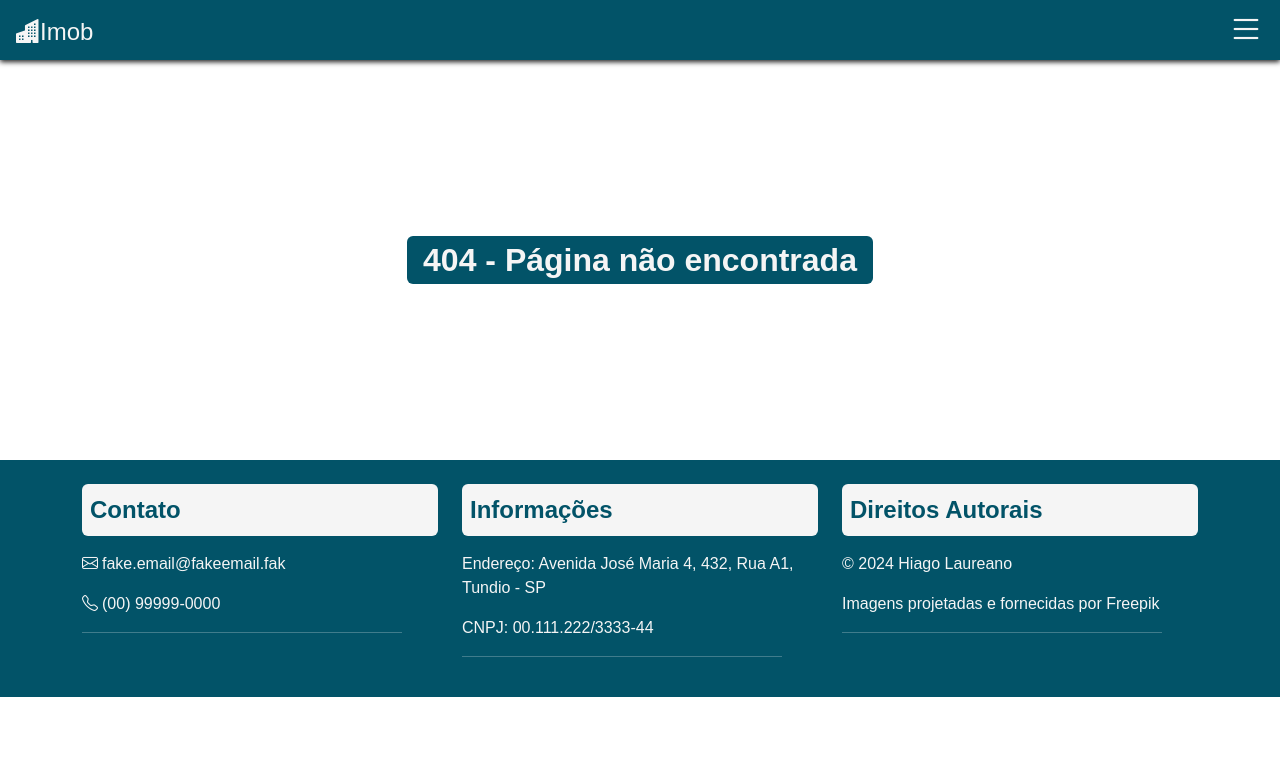
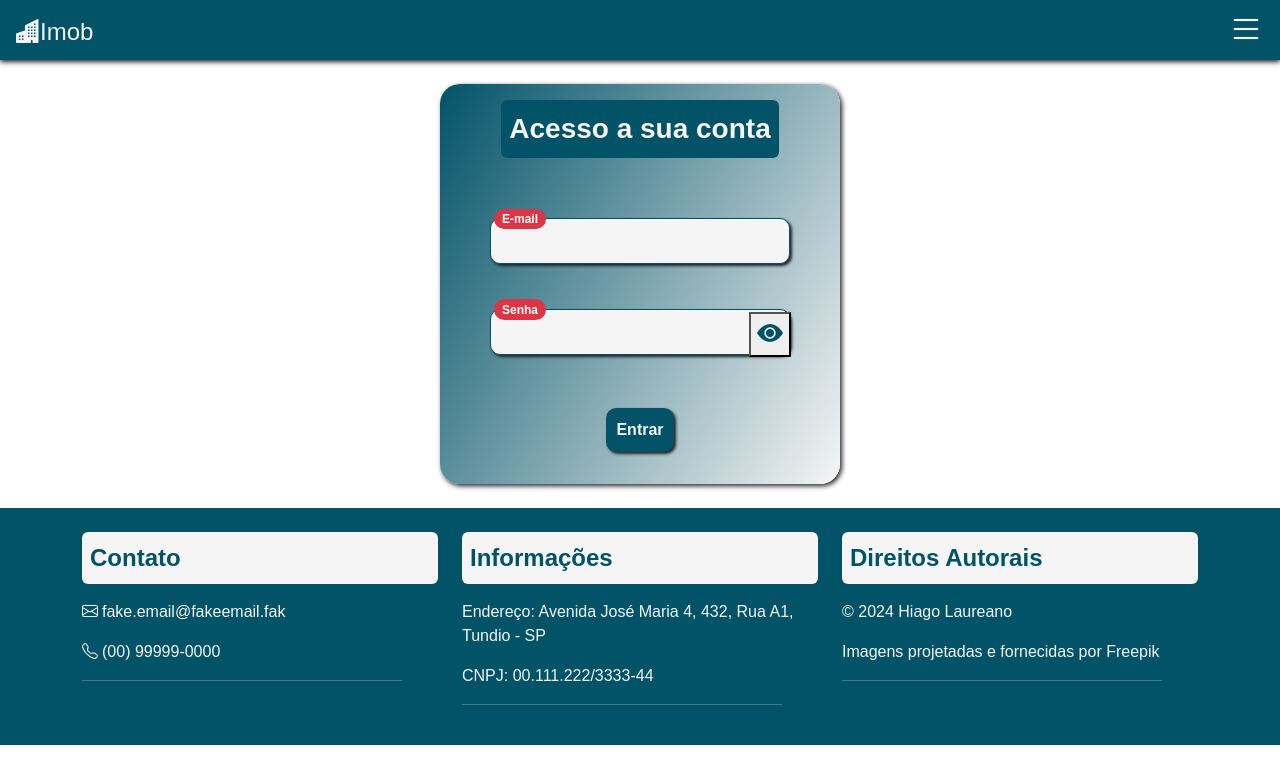
Before and after one commit to Hiago-Laureano/imob-client, a Vue app: page /login in a window 1280 px wide. Shown: the top 784 px of the page. Built offline with nearby package versions, Linux system fonts and the light colour scheme.

Commit message:
create login

```diff
--- a/src/router/index.js
+++ b/src/router/index.js
@@ -13,6 +13,11 @@ const routes = [
     component: () => import('../views/PropertyView.vue')
   },
   {
+    path: '/login',
+    name: 'login',
+    component: () => import('../views/LoginView.vue')
+  },
+  {
     path: '/:pathMatch(.*)*',
     name: 'not-found',
     component: () => import('../views/NotFound.vue')
--- /dev/null
+++ b/src/views/LoginView.vue
@@ -0,0 +1,189 @@
+<template>
+    <div class="login my-4">
+        <div v-if="! logged" class="d-flex flex-column align-items-center justify-content-center">
+            <p class="title text-center fs-3 bg-primary-color primary-color fw-bold pt-2 rounded p-2 mt-3">Acesso a sua conta</p>
+            <Alert v-if="alert[0]" :type="alert[1]" :text="alert[2]" class="mx-3"/>
+            <span class="badge rounded-pill bg-danger">E-mail</span><br>
+            <input v-model="email" class="input-app" id="email" type="text">
+            <span class="badge rounded-pill bg-danger">Senha</span><br>
+            <input v-if="! visiblePassword" v-model="password" class="input-app pe-5" id="password" type="password">
+            <input v-else v-model="password" class="input-app pe-5" id="password" type="text">
+            <button @click="setVisiblePassword" v-if="! visiblePassword" id="look-password" class="btn-transparent secondary-color"><i class="bi bi-eye-fill"></i></button>
+            <button @click="setVisiblePassword" v-else id="look-password" class="btn-transparent secondary-color"><i class="bi bi-eye-slash-fill"></i></button>
+            <button v-if="! loading" @click="login" class="btn-app-primary mt-2 mb-4">Entrar</button>
+            <div v-else class="spinner-border text-primary mt-2 mb-4" role="status"></div>
+        </div>
+        <div v-else class="d-flex flex-column align-items-center justify-content-center">
+            <p class="title text-center fs-3 bg-primary-color primary-color fw-bold pt-2 rounded p-2 mt-3">Olá, {{userName}}</p>
+            <Alert v-if="alert[0]" :type="alert[1]" :text="alert[2]" class="mx-3 mt-3"/>
+            <button v-if="! loading" @click="logout" class="btn-app-primary mt-2 mb-4 bg-danger"><i class="bi bi-door-open-fill me-2"></i>Sair</button>
+            <div v-else class="spinner-border text-primary mt-2 mb-4" role="status"></div>
+        </div>
+    </div>
+</template>
+
+<script>
+import Alert from "../components/Alert.vue"
+export default{
+    name: "LoginView",
+    components: {
+        Alert
+    },
+    props: {
+        API_URL: {
+            type: String,
+            required: true
+        }
+    },
+    mounted(){
+        if(localStorage.getItem("auth-token")){
+            this.logged = true
+            this.userName = localStorage.getItem("name")
+            this.openAlert("success", localStorage.getItem("message"))
+        }
+    },
+    data(){
+        return{
+            loading: false,
+            logged: false,
+            userName: "",
+            alert: [false, "success", ""],
+            visiblePassword: false,
+            email: "",
+            password: ""
+        }
+    },
+    methods: {
+        logout(){
+            this.loading = true
+            fetch(this.API_URL+"/logout", {
+                method: "POST",
+                headers: {
+                    "Content-Type": "application/json",
+                    "X-Requested-With": "XMLHttpRequest",
+                    "Authorization": "Bearer "+localStorage.getItem("auth-token")
+                },
+            }).then(res => {
+                if(res.status === 200 || res.status === 401){
+                    res.json().then(json => {
+                        this.openAlert("success", "Você foi deslogado")
+                        localStorage.removeItem("auth-token")
+                        localStorage.removeItem("name")
+                        localStorage.removeItem("message")
+                        this.logged = false
+                    })
+                }else{
+                    this.openAlert("danger", "Erro ao tentar conectar ao servidor!")
+                }
+                this.loading = false
+            }).catch(e => {
+                this.openAlert("danger", "Erro ao tentar conectar ao servidor!")
+                this.loading = false
+            })
+        },
+        login(){
+            if(this.email.length > 0 && this.password.length > 0){
+                this.loading = true
+                fetch(this.API_URL+"/login", {
+                    method: "POST",
+                    headers: {
+                        "Content-Type": "application/json",
+                        "X-Requested-With": "XMLHttpRequest"
+                    },
+                    body: JSON.stringify({"email": this.email, "password": this.password})
+                }).then(res => {
+                    if(res.status === 200){
+                        res.json().then(json => {
+                            this.openAlert("success", json.message)
+                            localStorage.setItem("name", json.name)
+                            localStorage.setItem("message", json.message)
+                            localStorage.setItem("auth-token", json["auth-token"])
+                            this.userName = localStorage.getItem("name")
+                            this.logged = true
+                            this.email = ""
+                            this.password = ""
+                        })
+                    }else if(res.status === 201){
+                        res.json().then(json => {
+                            this.openAlert("info", json.message)
+                            localStorage.setItem("name", json.name)
+                            localStorage.setItem("message", json.message)
+                            localStorage.setItem("auth-token", json["auth-token"])
+                            this.userName = localStorage.getItem("name")
+                            this.logged = true
+                            this.email = ""
+                            this.password = ""
+                        })
+                    }else if(res.status === 422){
+                        res.json().then(json => {
+                            this.openAlert("danger", json.message)
+                        })
+                    }else if(res.status === 403){
+                        this.openAlert("danger", "Login incorreto")
+                    }else{
+                        this.openAlert("danger", "Erro ao tentar conectar ao servidor!")
+                    }
+                    this.loading = false
+                }).catch(e => {
+                    this.openAlert("danger", "Erro ao tentar conectar ao servidor!")
+                    this.loading = false
+                })
+            }else{
+                this.openAlert("danger", "Informe o e-mail e senha")
+            }
+
+        },
+        setVisiblePassword(){
+            if(this.visiblePassword === false){
+                this.visiblePassword = true
+            }else{
+                this.visiblePassword = false
+            }
+        },
+        openAlert(type, text){
+            this.alert[0] = false
+            setTimeout(() => {
+                this.alert[0] = true
+                this.alert[1] = type
+                this.alert[2] = text
+            }, 500)
+        }
+    }
+}
+</script>
+
+<style scoped>
+.login{
+    min-height: 400px;
+    background: linear-gradient(120deg, rgb(2, 83, 104), whitesmoke);
+    width: 90vw;
+    max-width: 400px;
+    margin: auto;
+    border-radius: 20px;
+    box-shadow: 2px 2px 5px #222;
+}
+#email, #password{
+    width: 80vw;
+    max-width: 300px
+}
+.badge{
+    position: relative;
+    top: 35px;
+    left: -120px;
+}
+#look-password{
+    font-size: 26px;
+    position: relative;
+    top: -43px;
+    left: 130px;
+}
+@media screen and (max-width: 370px){
+.badge{
+    left: 0;
+}
+#look-password{
+    top: 0;
+    left: 0;
+}
+}
+</style>
```
